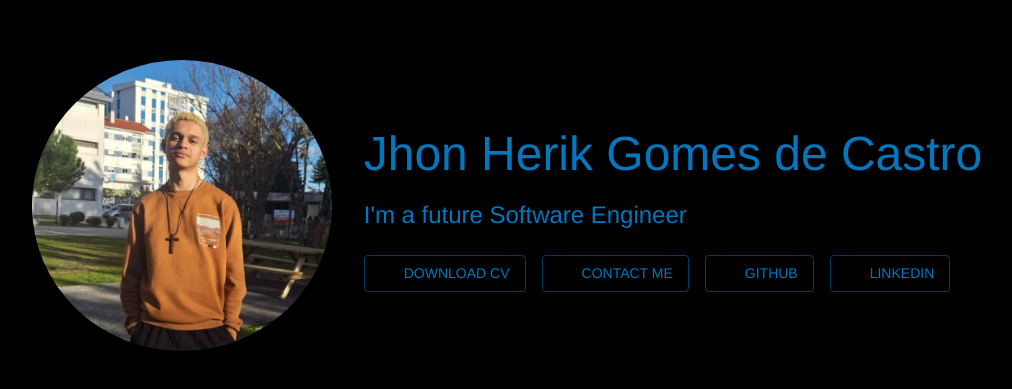
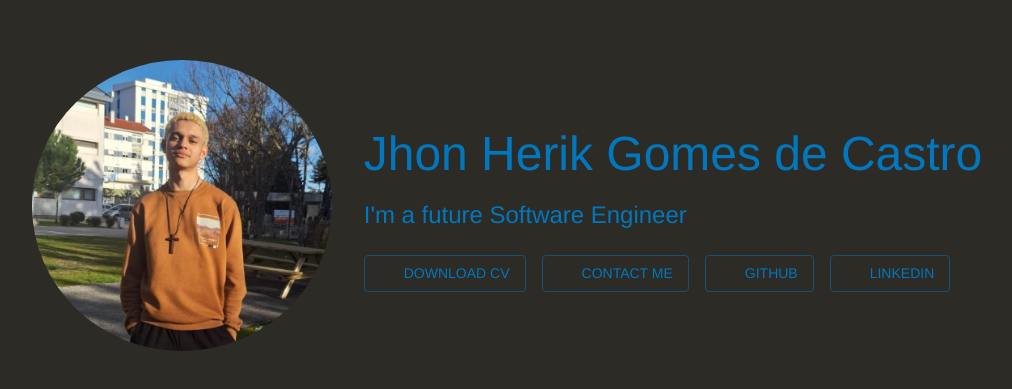
Before and after one commit to jhonherikgc/Portf-lio-Dev, a React (Vite) app: page / in a window 1280 px wide. Shown: the part 191-580 px from the top of the page, without its empty margins (133-1145 px from the left). Built offline with nearby package versions, Linux system fonts and the light colour scheme; some icons are missing.

Commit message:
themes & colors

```diff
--- a/src/pages/Sections/Hero/Hero.tsx
+++ b/src/pages/Sections/Hero/Hero.tsx
@@ -8,7 +8,7 @@ import LinkedInIcon from '@mui/icons-material/LinkedIn';
 const Hero = () => {
 
     const StyledHero = styled("section")(() => ({
-        backgroundColor: "black",
+        backgroundColor: "#2c2b26",
         height: "100vh",
         display: "flex",
         alignItems: "center",
--- a/src/theme.ts
+++ b/src/theme.ts
@@ -7,7 +7,7 @@ let theme = createTheme({
 
     },
     secondary: {
-      main: '#212121',
+      main: '#2c2b26',
     },
   },
   typography: {
```
